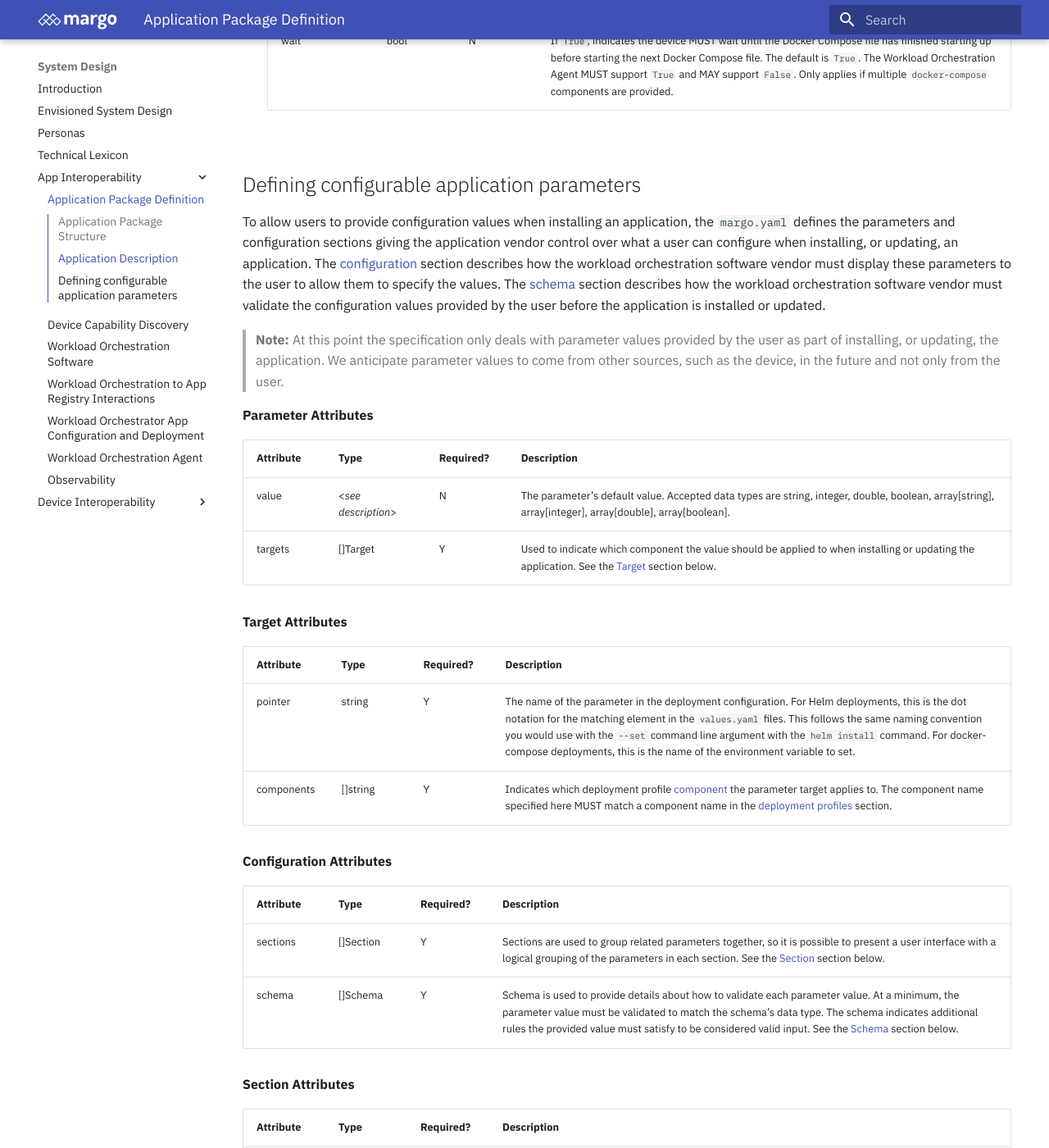
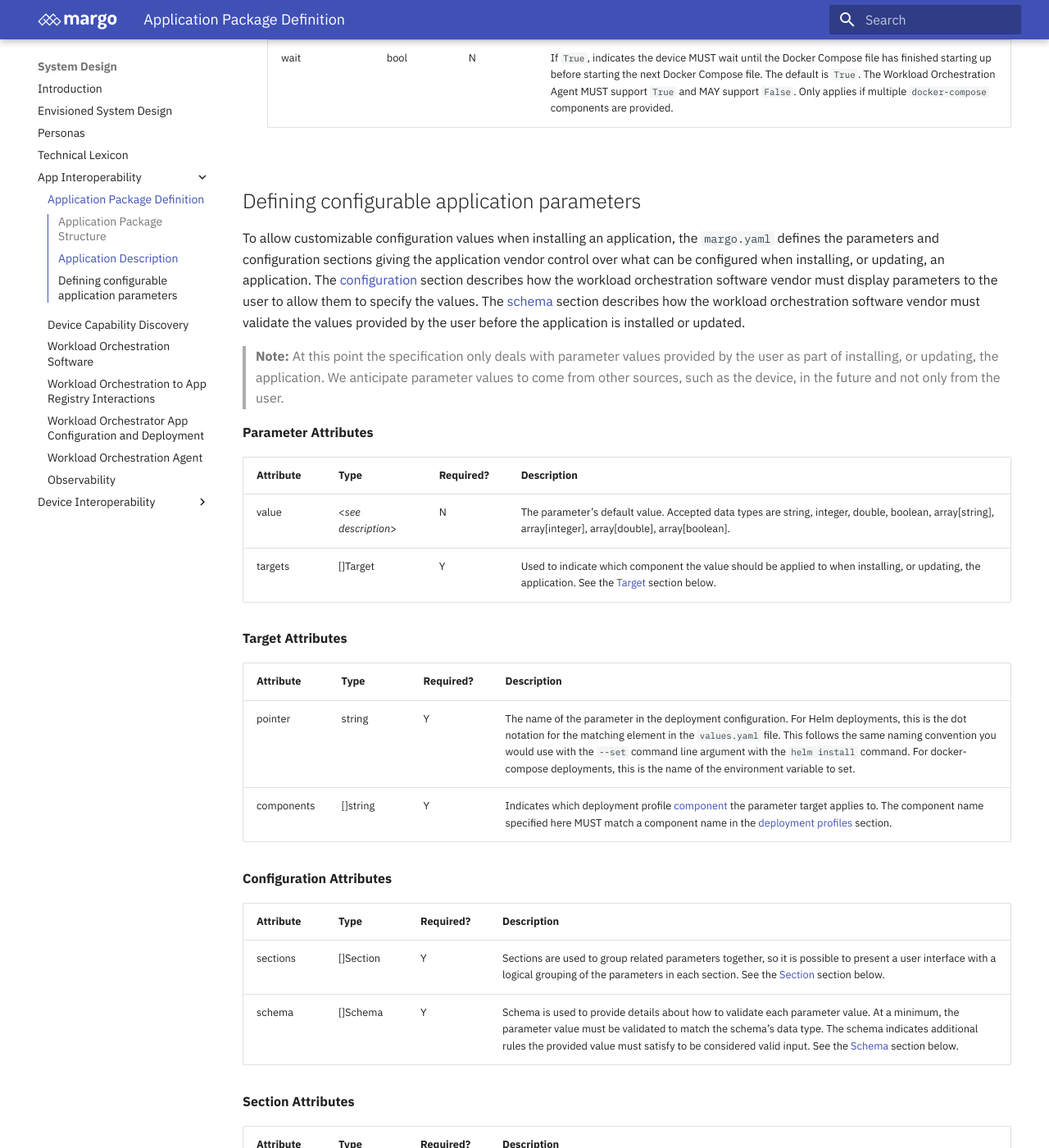
Before and after one commit to margo/specification, an MkDocs documentation site: the page built from system-design/app-interoperability/application-package-definition.md, in a window 1280 px wide and 1400 px high, scrolled down 9800 px. Shown: the whole window at 82% size. Built offline with MkDocs 1.6.1 and Material for MkDocs 9.7.7, drawn with Linux system fonts in a browser that asks for light colours; plug-ins that fetch from the network failed and are left out; some of the changed text lies outside the part shown.

Commit message:
Updated some of the language to be more precise.
Signed-off-by: Philip Presson <philip.presson@us.abb.com>

```diff
--- a/system-design/app-interoperability/application-package-definition.md
+++ b/system-design/app-interoperability/application-package-definition.md
@@ -308,8 +308,8 @@ configuration:
 | kind               | string                 | Y               | Must be `application`.|
 | metadata           | Metadata               | Y               | Metadata element specifying marketing characteristics about the application. See the [Metadata](#metadata-attributes) section below.|
 | deploymentProfiles | Deployment             | Y               | Deployment profiles element specifying the types of deployments the application supports. See the [Deployment](#deployment-profiles-attributes) section below. |
-| parameters         | map[string][Parameter] | N               | Parameters element specifying the parameters users are able to provide values for when installing, or updating, the application. See the [Parameter](#parameter-attributes) section below. |
-| configuration      | Configuration          | N               | Configuration element specifying how parameters should be displayed to the user and validated. See the [Configuration](#configuration-attributes) section below. |
+| parameters         | map[string][Parameter] | N               | Parameters element specifying the configurable parameters to use when installing, or updating, the application. See the [Parameter](#parameter-attributes) section below. |
+| configuration      | Configuration          | N               | Configuration element specifying how parameters should be displayed to the user for setting the value as well as the rules to use to validate the user's input. See the [Configuration](#configuration-attributes) section below. |
 
 **Metadata Attributes**
 
@@ -394,7 +394,7 @@ The expected properties for the suppported deployment types are indicated below.
 
 ## Defining configurable application parameters
 
-To allow users to provide configuration values when installing an application, the `margo.yaml` defines the parameters and configuration sections giving the application vendor control over what a user can configure when installing, or updating, an application. The [configuration](#configuration-attributes) section describes how the workload orchestration software vendor must display these parameters to the user to allow them to specify the values. The [schema](#schema-attributes) section describes how the workload orchestration software vendor must validate the configuration values provided by the user before the application is installed or updated.
+To allow customizable configuration values when installing an application, the `margo.yaml` defines the parameters and configuration sections giving the application vendor control over what can be configured when installing, or updating, an application. The [configuration](#configuration-attributes) section describes how the workload orchestration software vendor must display parameters to the user to allow them to specify the values. The [schema](#schema-attributes) section describes how the workload orchestration software vendor must validate the values provided by the user before the application is installed or updated.
 
 > **Note:** At this point the specification only deals with parameter values provided by the user as part of installing, or updating, the application. We anticipate parameter values to come from other sources, such as the device, in the future and not only from the user.
 
@@ -403,13 +403,13 @@ To allow users to provide configuration values when installing an application, t
 | Attribute       | Type                    | Required?       | Description     |
 |-----------------|-------------------------|-----------------|-----------------|
 | value           |  <*see description*>    | N               | The parameter’s default value. Accepted data types are string, integer, double, boolean, array[string], array[integer], array[double], array[boolean].|
-| targets         | []Target                | Y               | Used to indicate which component the value should be applied to when installing or updating the application. See the [Target](#target-attributes) section below.|
+| targets         | []Target                | Y               | Used to indicate which component the value should be applied to when installing, or updating, the application. See the [Target](#target-attributes) section below.|
 
 **Target Attributes**
 
 | Attribute       | Type              | Required?       | Description     |
 |-----------------|-------------------|-----------------|-----------------|
-| pointer         | string            | Y               | The name of the parameter in the deployment configuration. For Helm deployments, this is the dot notation for the matching element in the `values.yaml` files. This follows the same naming convention you would use with the `--set` command line argument with the `helm install` command. For docker-compose deployments, this is the name of the environment variable to set. |
+| pointer         | string            | Y               | The name of the parameter in the deployment configuration. For Helm deployments, this is the dot notation for the matching element in the `values.yaml` file. This follows the same naming convention you would use with the `--set` command line argument with the `helm install` command. For docker-compose deployments, this is the name of the environment variable to set. |
 | components      | []string          | Y               | Indicates which deployment profile [component](#component-attribute) the parameter target applies to. The component name specified here MUST match a component name in the [deployment profiles](#deployment-profiles-attributes) section.  |
 
 **Configuration Attributes**
```
Also changed, not shown: other parts of system-design/app-interoperability/application-package-definition.md (+1 -1 lines).
